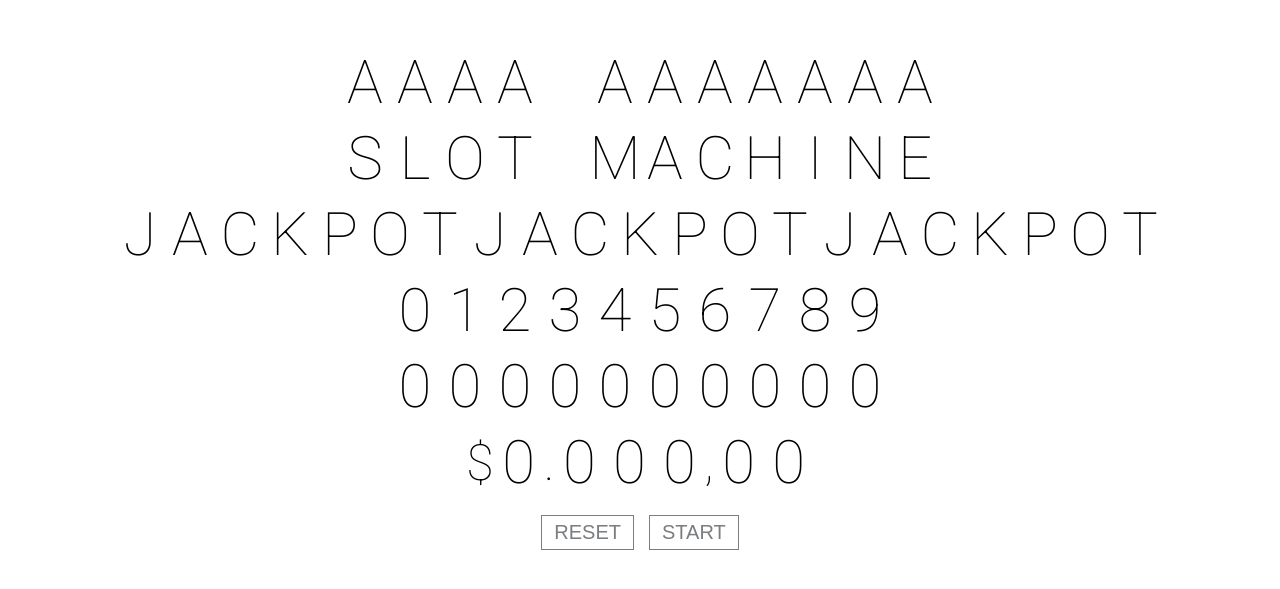
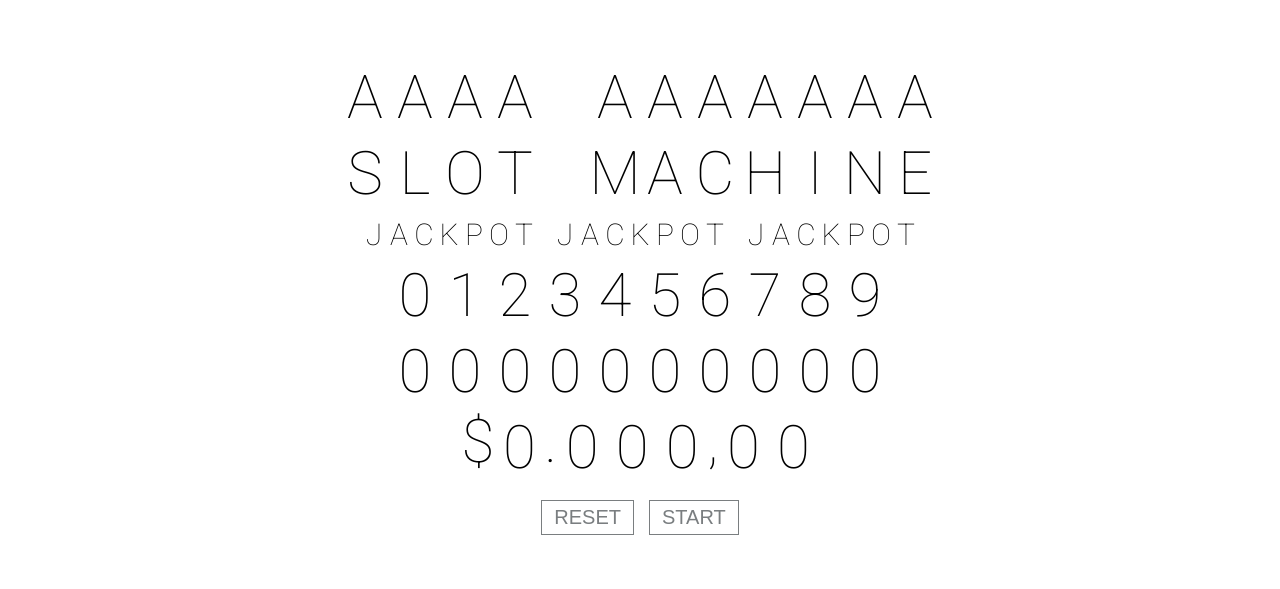
Before and after one commit to luckyluck/slot-machine, a React (Create React App) app: page / in a window 1280 px wide. Shown: the part 103-692 px from the top of the page. Built offline with nearby package versions, Linux system fonts and the light colour scheme.

Commit message:
Width and height as props. Minor other fixes.

```diff
--- a/src/App.css
+++ b/src/App.css
@@ -28,4 +28,5 @@
   flex-wrap: wrap;
   justify-content: center;
   align-items: center;
+  font-size: 30px;
 }
--- a/src/App.js
+++ b/src/App.js
@@ -15,9 +15,9 @@ function App() {
       <SlotMachine onStart={start} value={'Slot Machine'} list={list} />
       <SlotMachine onStart={start} value={'Slot Machine'} list={list} init={true} />
       <div className={'row'}>
-        <SlotMachine value={'Jackpot'} list={list} infinite={true} init={true} />
-        <SlotMachine value={'Jackpot'} list={list} infinite={true} init={true} />
-        <SlotMachine value={'Jackpot'} list={list} infinite={true} init={true} />
+        <SlotMachine value={'Jackpot'} list={list} infinite={true} init={true} slotHeight={30} slotWidth={25} />
+        <SlotMachine value={'Jackpot'} list={list} infinite={true} init={true} slotHeight={30} slotWidth={25} />
+        <SlotMachine value={'Jackpot'} list={list} infinite={true} init={true} slotHeight={30} slotWidth={25} />
       </div>
       <SlotMachine value={'0123456789'} list={numbers} auto={true} />
       <SlotMachine onStart={start} value={'0123456789'} list={[...numbers, ...numbers, ...numbers]} />
--- a/src/components/Slot/index.css
+++ b/src/components/Slot/index.css
@@ -8,9 +8,7 @@
 }
 
 .List > li {
-  width: 50px;
-  height: 60px;
-  font-size: 60px;
+  font-size: inherit;
   font-weight: 100;
   display: flex;
   justify-content: center;
--- a/src/components/Slot/index.js
+++ b/src/components/Slot/index.js
@@ -3,11 +3,11 @@ import { useSpring, animated } from "react-spring";
 
 import './index.css';
 
-const Slot = ({ start, delay, list, item, init }) => {
+const Slot = ({ start, delay, list, item, init, width, height }) => {
   const getPosition = useCallback(letter => {
-    if (!start) return init ? -60 * list.indexOf(letter.toLowerCase()) : 0;
+    if (!start) return init ? -height * list.indexOf(letter.toLowerCase()) : 0;
     const index = list.lastIndexOf(letter.toLowerCase());
-    return -60 * (index > -1 ? index : list.length);
+    return -height * (index > -1 ? index : list.length);
   }, [start, init, list]);
 
   const props = useSpring({
@@ -20,7 +20,7 @@ const Slot = ({ start, delay, list, item, init }) => {
   return (
     <animated.ul className={'List'} style={props}>
       {list.map((letter, index) => (
-        <li key={index}>{letter}</li>
+        <li style={{ width: `${width}px`, height: `${height}px` }} key={index}>{letter}</li>
       ))}
     </animated.ul>
   );
--- a/src/components/SlotMachine/index.css
+++ b/src/components/SlotMachine/index.css
@@ -1,22 +1,19 @@
 .Counter {
   display: flex;
   flex-direction: row;
-  margin: 8px 0;
+  margin: 8px;
 }
 
 .ListContainer {
   position: relative;
-  width: 50px;
-  height: 60px;
   overflow: hidden;
 }
 
 .StaticElement {
   width: auto;
-  height: 60px;
   display: flex;
   justify-content: center;
   align-items: flex-end;
-  font-size: 50px;
+  font-size: inherit;
   font-weight: 100;
 }
--- a/src/components/SlotMachine/index.js
+++ b/src/components/SlotMachine/index.js
@@ -4,7 +4,7 @@ import './index.css';
 import Slot from "../Slot";
 import { isNumberOrLetter } from '../../utils/helpers';
 
-const SlotMachine = ({ onStart, value, list, init = false, auto = false, infinite = false }) => {
+const SlotMachine = ({ onStart, value, list, laps, init = false, auto = false, infinite = false, slotWidth = 50, slotHeight = 60 }) => {
   const [start, setStart] = useState(auto);
   let delay = -50;
 
@@ -33,13 +33,13 @@ const SlotMachine = ({ onStart, value, list, init = false, auto = false, infinit
         if (isNumberOrLetter(n)) {
           delay += 50;
           return (
-            <div className={'ListContainer'} key={index}>
-              <Slot delay={delay} item={n} list={list} start={start} init={init}/>
+            <div className={'ListContainer'} key={index} style={{ width: `${slotWidth}px`, height: `${slotHeight}px` }}>
+              <Slot delay={delay} item={n} list={list} start={start} init={init} width={slotWidth} height={slotHeight}/>
             </div>
           );
         }
 
-        return <span className={'StaticElement'} style={{ width: n === ' ' ? '50px' : 'auto' }} key={index}>{n}</span>
+        return <span className={'StaticElement'} style={{ width: n === ' ' ? `${slotWidth}px` : 'auto', height: `${slotHeight}px` }} key={index}>{n}</span>
       })}
     </div>
   );
--- a/src/index.css
+++ b/src/index.css
@@ -8,6 +8,7 @@ body {
   font-family: 'Roboto', sans-serif;
   -webkit-font-smoothing: antialiased;
   -moz-osx-font-smoothing: grayscale;
+  font-size: 60px;
 }
 
 * {
```
